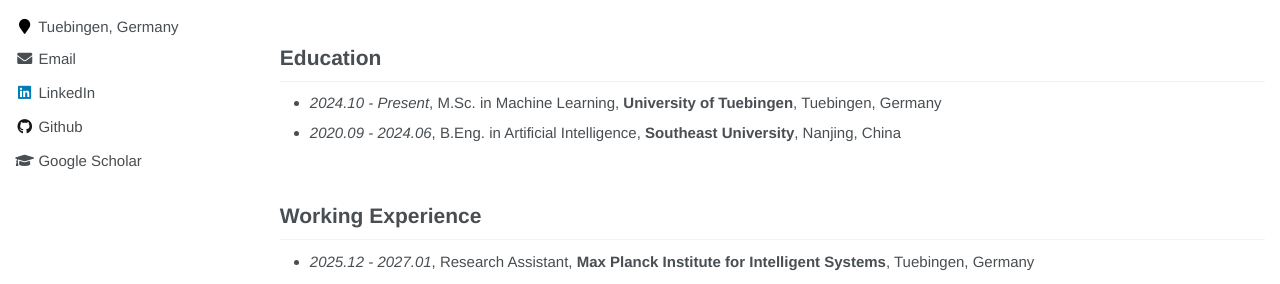
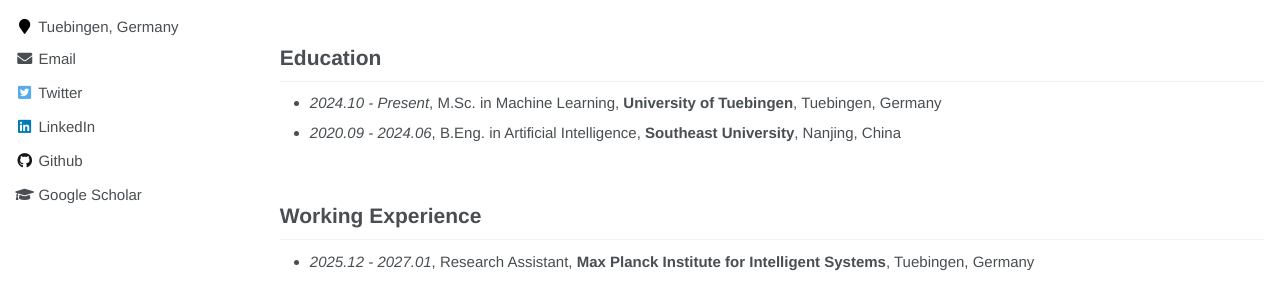
Before and after one commit to keyu-wang-2002/keyu-wang-2002.github.io, a Jekyll site: the page built from _pages/about.md, in a window 1280 px wide. Shown: the part 375-659 px from the top of the page. Built offline with Jekyll 4.4.1, drawn with Linux system fonts in a browser that asks for light colours.

Commit message:
Add X (Twitter) account to sidebar
Co-Authored-By: Claude Opus 5.5 <noreply@anthropic.com>

```diff
--- a/_config.yml
+++ b/_config.yml
@@ -28,6 +28,7 @@ author:
   googlescholar: "https://scholar.google.com/citations?user=IvXDjWUAAAAJ&hl=zh-CN"
   github: "keyu-wang-2002"
   linkedin: "keyu-wang1/"
+  twitter: "Keyuciallo"
 
   #links:
   #  - label: "Google Scholar"
--- a/_includes/author-profile.html
+++ b/_includes/author-profile.html
@@ -35,7 +35,7 @@
         <li><a href="{{ author.researchgate }}"><i class="fab fa-fw fa-researchgate" aria-hidden="true"></i> ResearchGate</a></li>
       {% endif %}
       {% if author.twitter %}
-        <li><a href="https://twitter.com/{{ author.twitter }}"><i class="fab fa-fw fa-twitter-square" aria-hidden="true"></i> Twitter</a></li>
+        <li><a href="https://x.com/{{ author.twitter }}"><i class="fab fa-fw fa-twitter-square" aria-hidden="true"></i> Twitter</a></li>
       {% endif %}
       {% if author.facebook %}
         <li><a href="https://www.facebook.com/{{ author.facebook }}"><i class="fab fa-fw fa-facebook-square" aria-hidden="true"></i> Facebook</a></li>
@@ -133,7 +133,7 @@
         <a href="{{ author.researchgate }}"><i class="fab fa-fw fa-researchgate" aria-hidden="true"></i></a>
       {% endif %}
       {% if author.twitter %}
-        <a href="https://twitter.com/{{ author.twitter }}"><i class="fab fa-fw fa-twitter-square" aria-hidden="true"></i></a>
+        <a href="https://x.com/{{ author.twitter }}"><i class="fab fa-fw fa-twitter-square" aria-hidden="true"></i></a>
       {% endif %}
       {% if author.facebook %}
         <a href="https://www.facebook.com/{{ author.facebook }}"><i class="fab fa-fw fa-facebook-square" aria-hidden="true"></i></a>
```
